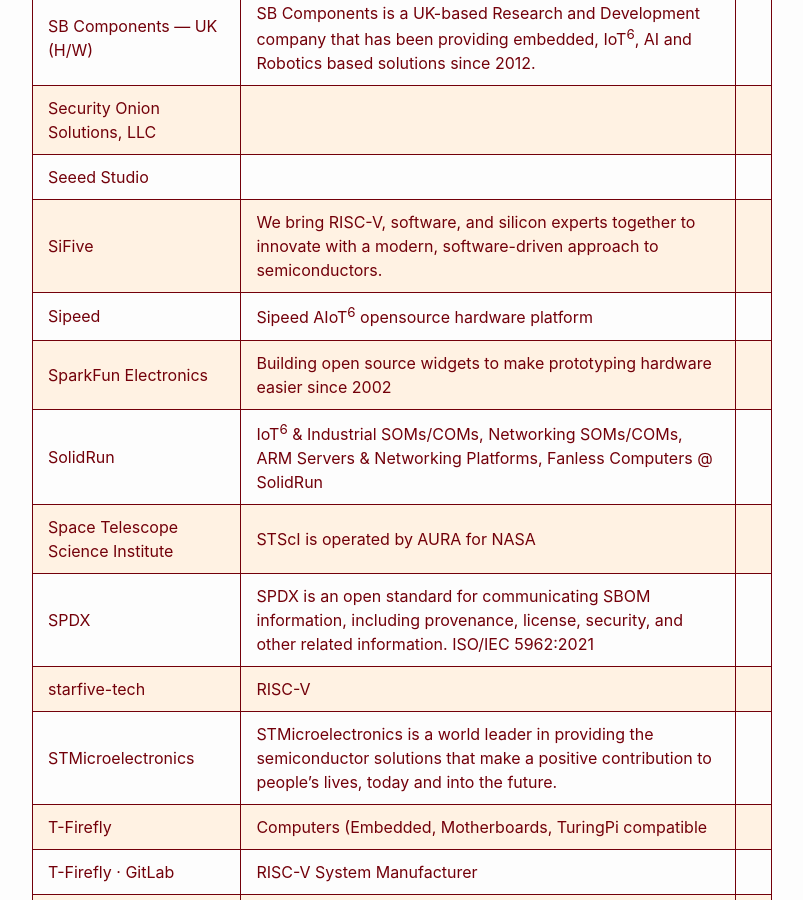
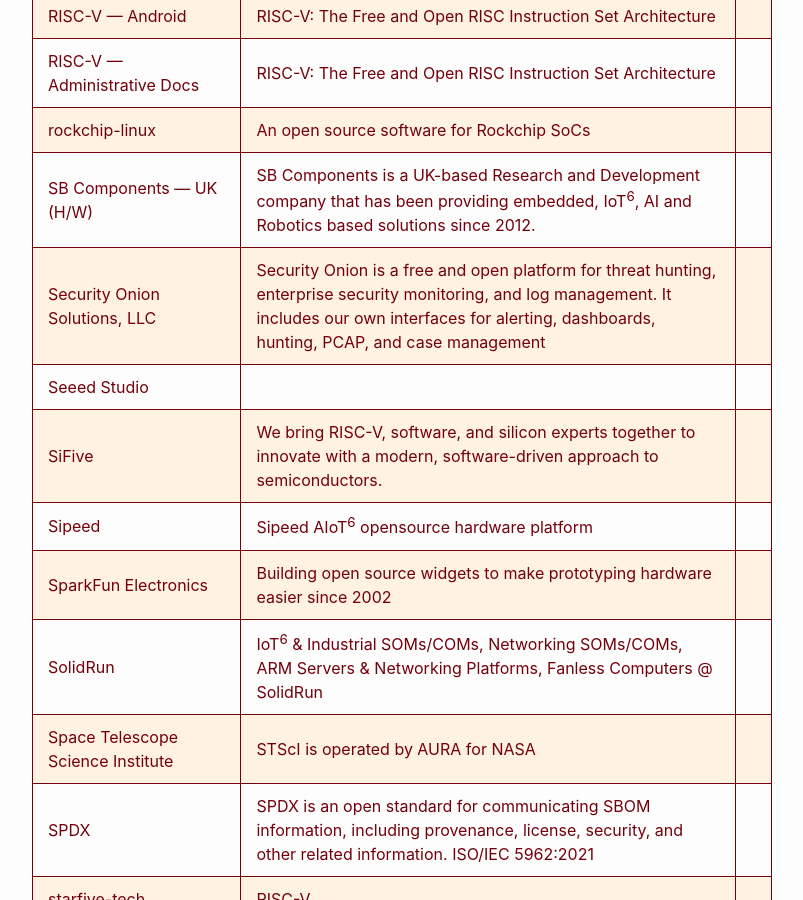
Before and after one commit to RalphHightower/RalphHightower, a Jekyll site: the page built from References.md, in a window 1280 px wide and 900 px high, scrolled down 9591 px. Shown: the whole window, without its empty margins (238-1041 px from the left). Built offline with Jekyll 4.4.1, drawn with Linux system fonts in a browser that asks for light colours; our own code applies the rules of GitHub Pages for plain Markdown files; some of the changed text lies outside the part shown.

Commit message:
[docs](doc): References(extended description)
- References
   - Company GitHub
      - | [Cloud Native Computing Foundation (CNCF)](https://github.com/cncf ) | Sustaining and integrating open source technologies to orchestrate containers as part of a microservices architecture |
      - | [KiCad EDA](https://github.com/KiCad ) | A Cross Platform and Open Source Electronics Design Automation Suite |
      - | [Security Onion Solutions, LLC](https://github.com/Security-Onion-Solutions ) | Security Onion is a free and open platform for threat hunting, enterprise security monitoring, and log management. It includes our own interfaces for alerting, dashboards, hunting, PCAP, and case management |
   - GitHub Engineering
      - | [Copilot June-2023 update](https://github.blog/changelog/2023-06-29-copilot-june-2023-update/ ) |

```diff
--- a/References.md
+++ b/References.md
@@ -82,6 +82,7 @@
 | [Cisco Data Center](https://github.com/datacenter )| Cisco Data Center – Cisco Open Source Projects for the Data Center|
 | [Cisco DevNet](https://github.com/CiscoDevNet )| Cisco DevNet – Place for DevNet community to access sample code and collaborate on open source projects that are used in some way in DevNet|
 | [Cisco Test Automation Platform with pyATS & Genie](https://github.com/CiscoTestAutomation )| Cisco Test Automation Platform with pyATS & Genie Scripts, libraries and plugins developed using Cisco pyATS|
+| [Cloud Native Computing Foundation (CNCF)](https://github.com/cncf ) | Sustaining and integrating open source technologies to orchestrate containers as part of a microservices architecture |
 | [google-coral](https://github.com/google-coral ) | Open source projects for [coral.ai](https:://coral.ai) |
 | [Eclipse Foundation — GitHub](https://github.com/eclipse ) | An open source MQTT broker |
 | [Eclipse Mosquitto — Website](https://mosquitto.org/ ) | An open source MQTT broker |
@@ -108,6 +109,7 @@
 | [Intel Corporation](https://github.com/intel) | Intel |
 | [Keystone Engine](https://github.com/keystone-engine ) | The Ultimate Assembler Framework |
 | [Khadas](https://github.com/khadas) | Open Source SBC(Single Board Computer): Amlogic S905X, S912, S905X3, S905D3, S922X, A311D, A311D2, Rockchip RK3399, RK3588 and more. |
+| [KiCad EDA](https://github.com/KiCad ) | A Cross Platform and Open Source Electronics Design Automation Suite |
 | [Kubernetes](https://github.com/kubernetes/) | Kubernetes |
 | [LinkedIn](https://github.com/linkedin) | LinkedIn |
 | [torvalds/linux: Linux kernel source tree](https://github.com/torvalds/linux ) |Torvalds Source Tree |
@@ -148,7 +150,7 @@
 | [RISC-V — Administrative Docs](https://github.com/riscv-admin) | RISC-V: The Free and Open RISC Instruction Set Architecture |
 | [rockchip-linux](https://github.com/rockchip-linux ) | An open source software for Rockchip SoCs |
 | [SB Components — UK](https://github.com/sbcshop) (H/W) | SB Components is a UK-based Research and Development company that has been providing embedded, IoT[^91], AI and Robotics based solutions since 2012. |
-| [Security Onion Solutions, LLC](https://github.com/Security-Onion-Solutions ) | |
+| [Security Onion Solutions, LLC](https://github.com/Security-Onion-Solutions ) | Security Onion is a free and open platform for threat hunting, enterprise security monitoring, and log management. It includes our own interfaces for alerting, dashboards, hunting, PCAP, and case management |
 | [Seeed Studio](https://github.com/Seeed-Studio ) |   |
 | [SiFive](https://github.com/sifive) | We bring RISC-V, software, and silicon experts together to innovate with a modern, software-driven approach to semiconductors. |
 | [Sipeed](https://github.com/sipeed ) | Sipeed AIoT[^91] opensource hardware platform |
```
Also changed, not shown: other parts of References.md (+1 -1 lines).
